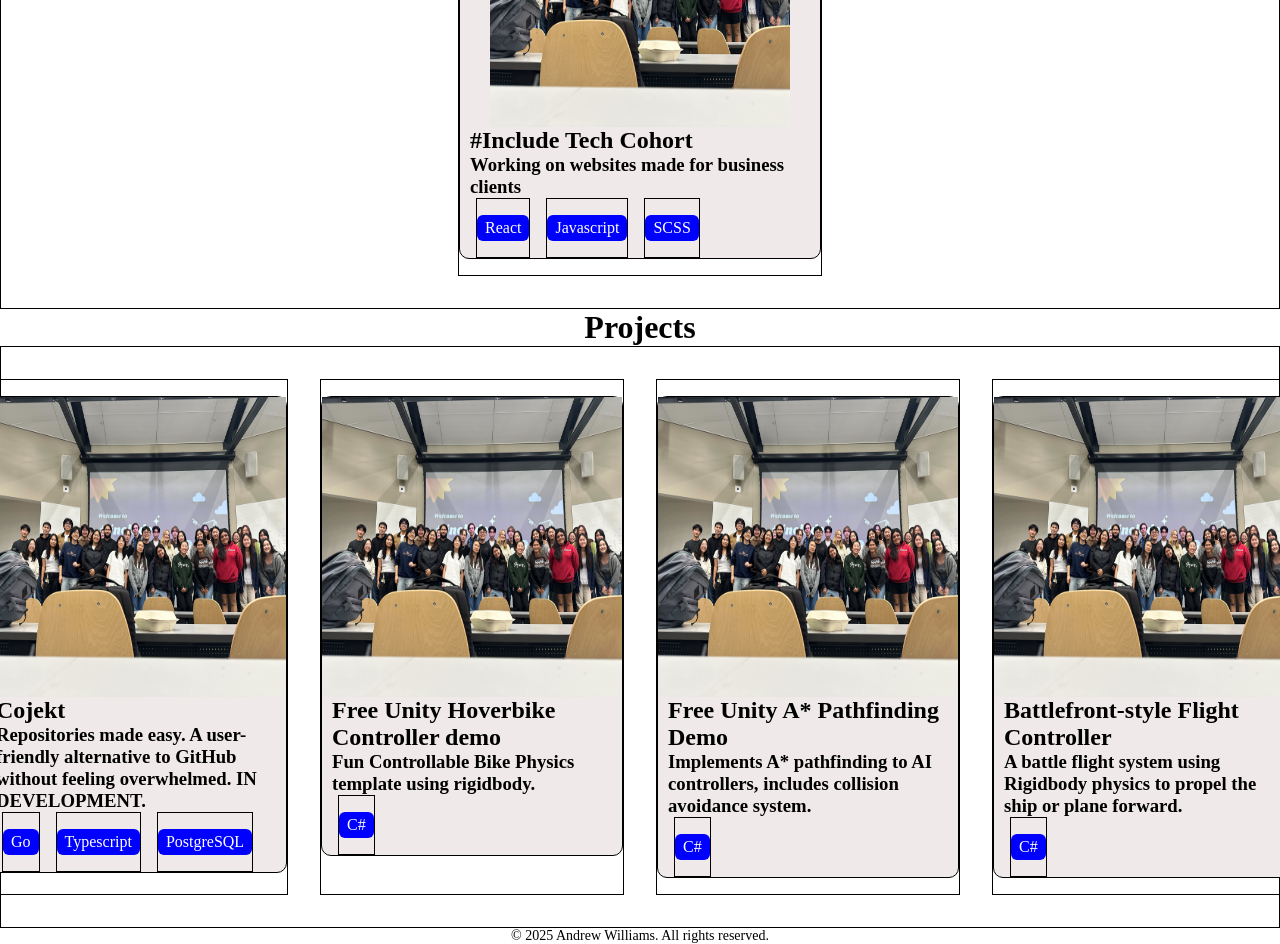
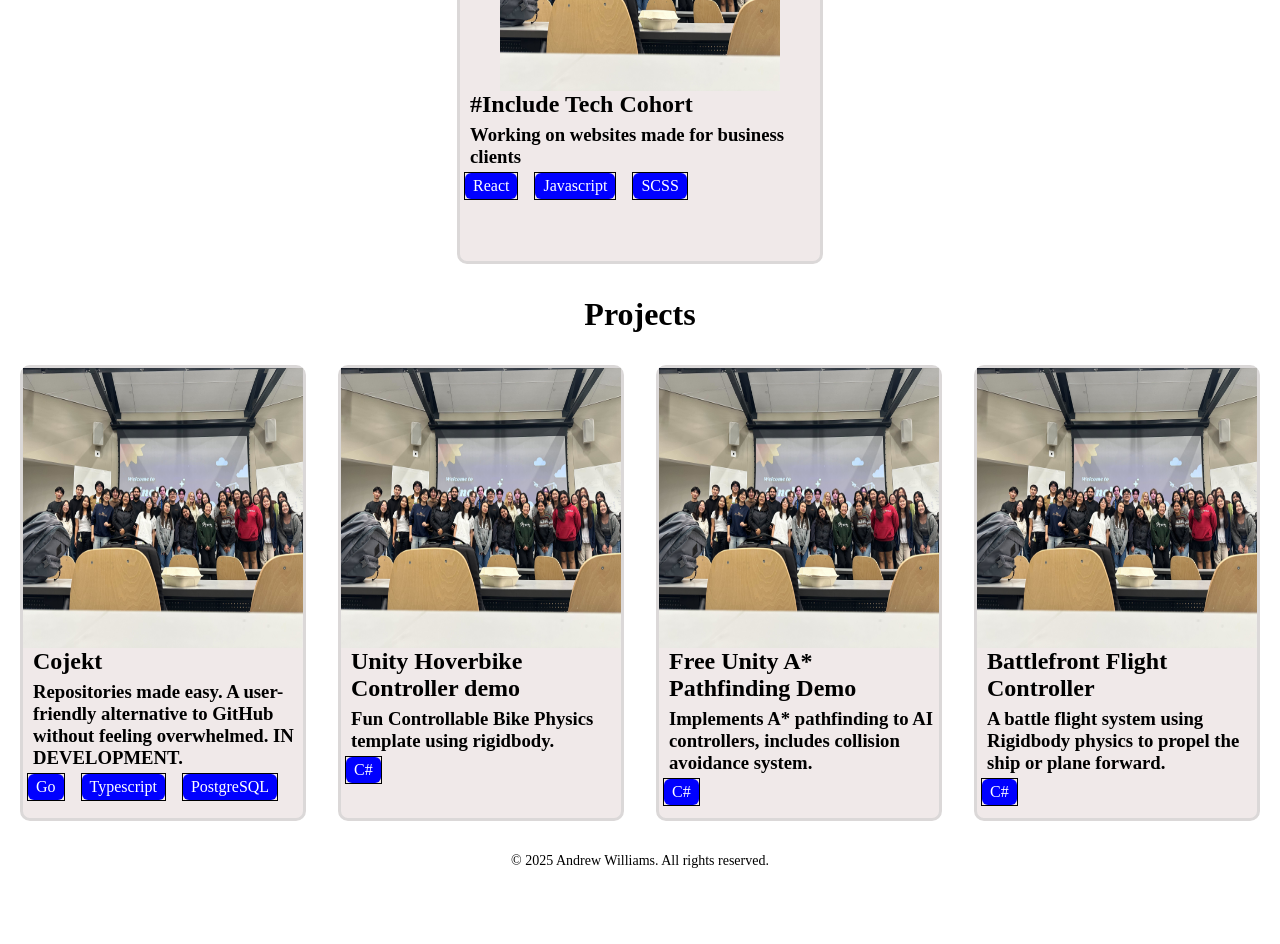
Before and after one commit to LJMurphyy/include-yesterday-vintage-workshop, a Next.js app: page /andrew in a window 1280 px wide. Shown: the part 940-1884 px from the top of the page. After the commit the page ends 1809 px from the top, so only its background shows below. Built offline with nearby package versions, Linux system fonts and the light colour scheme.

Commit message:
Refined the event cards

```diff
--- a/app/(members)/andrew/components/eventcard/EventCard.jsx
+++ b/app/(members)/andrew/components/eventcard/EventCard.jsx
@@ -7,14 +7,17 @@ export function EventCard({ src, title, description, techStack }) {
     <div className={styles.container}>
       <div className={styles.eventLayout}>
         <div className={styles.image}>
-          <Image src={src} alt="image" width={300} height={300} />
+          <Image src={src} alt="image" width={280} height={280} />
         </div>
+        <div className={styles.texts}>
           <div className={styles.title}>
             <h2>{title}</h2>
           </div>
           <div className={styles.description}>
             <h3>{description}</h3>
           </div>
+        </div>
+        <div className={styles.bottomLayer}>
           <div className={styles.techStack}>
             {techStack.map((tech, index) => (
               <span key={index} className={styles.techItem}>
@@ -24,5 +27,6 @@ export function EventCard({ src, title, description, techStack }) {
           </div>
         </div>
       </div>
+    </div>
   );
 }
--- a/app/(members)/andrew/components/eventcard/EventCard.module.scss
+++ b/app/(members)/andrew/components/eventcard/EventCard.module.scss
@@ -1,18 +1,20 @@
 .container {
-  border: 1px solid;
-  padding: 1rem 0;
+  // border: 1px solid;
   background-color: var(--color-surface);
   text-align: center;
   color: var(--color-muted-gray);
 }
 
 .eventLayout {
-  border: 1px solid;
+  border: 3px solid rgb(219, 216, 216);
   border-radius: 10px;
   background-color: rgb(240, 233, 233);
+  height: 420px;
   flex-wrap: wrap;
   flex-direction: row;
+  justify-content: space-between;
   max-width: 360px;
+  height: 450px;
 }
 
 .image {
@@ -22,19 +24,38 @@
   overflow: hidden;
 }
 
+.texts {
+  display: flex;
+  flex-direction: column;
+  gap: 6px;
+  flex: 1 1 auto;
+  min-height: 0;
+}
+
 .title {
   text-align: left;
+  // border: 1px solid;
   padding-left: 10px;
 }
 
 .description {
   text-align: left;
+  // border: 1px solid;
   padding-left: 10px;
+  overflow: hidden;
+}
+
+.bottomLayer {
+  width: 100%;
+  margin-top: auto;
 }
 
 .techStack {
   display: flex;
-  justify-content: left;
+  // border: 1px solid;
+  justify-content: bottom;
+  flex-direction: row;
   gap: 1rem;
-  padding-left: 1rem;
+  padding-left: 0.25rem;
+  padding-top: 0.25rem;
 }
--- a/app/(members)/andrew/components/main/Main.module.scss
+++ b/app/(members)/andrew/components/main/Main.module.scss
@@ -12,7 +12,7 @@
   justify-content: center;
   padding: 2rem;
   gap: 2rem;
-  border: 1px solid;
+  // border: 1px solid;
 }
 
 .title {
--- a/app/(members)/andrew/components/stack/Stack.module.scss
+++ b/app/(members)/andrew/components/stack/Stack.module.scss
@@ -1,6 +1,5 @@
 .container {
   border: 1px solid;
-  padding: 1rem 0;
   color: var(--color-muted-gray);
 }
 
--- a/app/(members)/andrew/lists/experiences.js
+++ b/app/(members)/andrew/lists/experiences.js
@@ -17,7 +17,7 @@ export const projects = [
   },
   {
     src: "/team/andrew/IMG_4507.jpg",
-    title: "Free Unity Hoverbike Controller demo",
+    title: "Unity Hoverbike Controller demo",
     description: "Fun Controllable Bike Physics template using rigidbody.",
     techStack: ["C#"],
   },
@@ -30,7 +30,7 @@ export const projects = [
   },
   {
     src: "/team/andrew/IMG_4507.jpg",
-    title: "Battlefront-style Flight Controller",
+    title: "Battlefront Flight Controller",
     description:
       "A battle flight system using Rigidbody physics to propel the ship or plane forward.",
     techStack: ["C#"],
```
Lines whose indentation alone changed are shown as unchanged.
